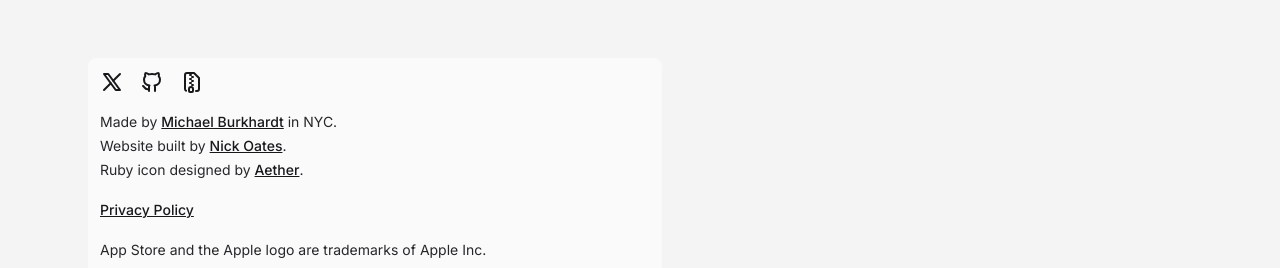
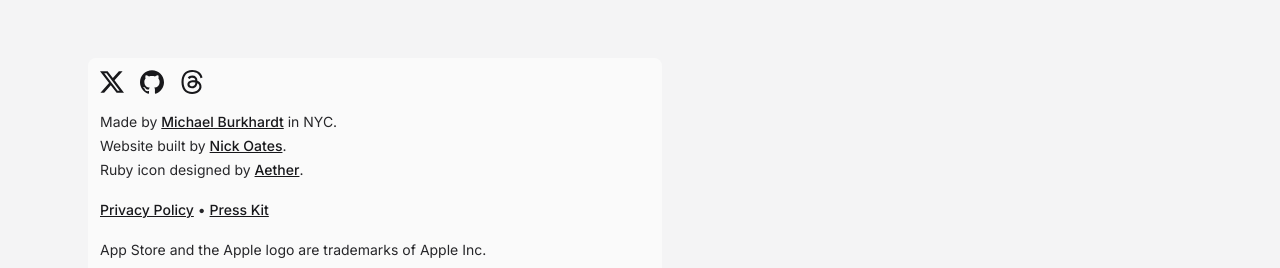
Before and after one commit to getRubyApp/Ruby-Website, a Next.js app: page / in a window 1280 px wide. Shown: the part 1273-1541 px from the top of the page. Built offline with nearby package versions, Linux system fonts and the light colour scheme.

Commit message:
Add threads link and change icons

```diff
--- a/app/components/Footer.tsx
+++ b/app/components/Footer.tsx
@@ -1,30 +1,19 @@
-import { GitHubIcon, PressKitIcon, XIcon } from "@/components/Icons";
+import { XIcon, GitHubIcon, ThreadsIcon } from "@/components/Icons";
 
 export default function Footer() {
 	return (
 		<footer className="rounded-lg bg-zinc-50 dark:bg-zinc-950 my-6 text-zinc-800 dark:text-zinc-200 p-3 prose dark:prose-invert prose-sm prose-zinc dark:hover:prose-a:text-pink-300 hover:prose-a:text-pink-700 prose-a:transition prose-a:ease-in-out">
 			<div className="flex space-x-4">
-				<a
-					href="https://x.com/getRubyApp"
-					title="Ruby on X"
-					target="_blank"
-				>
+				<a href="https://x.com/getRubyApp" target="_blank">
 					<XIcon />
 				</a>
 
-				<a
-					href="https://github.com/getRubyApp"
-					title="Ruby on GitHub"
-					target="_blank"
-				>
+				<a href="https://github.com/getRubyApp" target="_blank">
 					<GitHubIcon />
 				</a>
 
-				<a
-					href="https://dl.rubyapp.org/Ruby2PressKit.zip"
-					title="Download Press Kit"
-				>
-					<PressKitIcon />
+				<a href="https://www.threads.net/@getrubyapp" target="_blank">
+					<ThreadsIcon />
 				</a>
 			</div>
 
@@ -38,7 +27,8 @@ export default function Footer() {
 				<a href="https://x.com/AetherAurelia">Aether</a>.
 			</p>
 			<p>
-				<a href="/privacy">Privacy Policy</a>
+				<a href="/privacy">Privacy Policy</a> &bull;{" "}
+				<a href="https://dl.rubyapp.org/Ruby2PressKit.zip">Press Kit</a>
 			</p>
 			<p>App Store and the Apple logo are trademarks of Apple Inc.</p>
 			<p>&copy; 2020-2024 Michael Burkhardt</p>
--- a/app/components/Icons.tsx
+++ b/app/components/Icons.tsx
@@ -24,19 +24,15 @@ export function AppStoreIcon({ className }: { className?: string }) {
 export function XIcon() {
 	return (
 		<svg
+			role="img"
+			viewBox="0 0 24 24"
 			xmlns="http://www.w3.org/2000/svg"
 			width="24"
 			height="24"
-			viewBox="0 0 24 24"
-			fill="none"
-			stroke="currentColor"
-			strokeWidth="2"
-			strokeLinecap="round"
-			strokeLinejoin="round"
+			fill="currentColor"
 		>
-			<path stroke="none" d="M0 0h24v24H0z" fill="none" />
-			<path d="M4 4l11.733 16h4.267l-11.733 -16z" />
-			<path d="M4 20l6.768 -6.768m2.46 -2.46l6.772 -6.772" />
+			<title>X</title>
+			<path d="M18.901 1.153h3.68l-8.04 9.19L24 22.846h-7.406l-5.8-7.584-6.638 7.584H.474l8.6-9.83L0 1.154h7.594l5.243 6.932ZM17.61 20.644h2.039L6.486 3.24H4.298Z" />
 		</svg>
 	);
 }
@@ -44,44 +40,31 @@ export function XIcon() {
 export function GitHubIcon() {
 	return (
 		<svg
+			role="img"
+			viewBox="0 0 24 24"
 			xmlns="http://www.w3.org/2000/svg"
 			width="24"
 			height="24"
-			viewBox="0 0 24 24"
-			fill="none"
-			stroke="currentColor"
-			strokeWidth="2"
-			strokeLinecap="round"
-			strokeLinejoin="round"
+			fill="currentColor"
 		>
-			<path stroke="none" d="M0 0h24v24H0z" fill="none" />
-			<path d="M9 19c-4.3 1.4 -4.3 -2.5 -6 -3m12 5v-3.5c0 -1 .1 -1.4 -.5 -2c2.8 -.3 5.5 -1.4 5.5 -6a4.6 4.6 0 0 0 -1.3 -3.2a4.2 4.2 0 0 0 -.1 -3.2s-1.1 -.3 -3.5 1.3a12.3 12.3 0 0 0 -6.2 0c-2.4 -1.6 -3.5 -1.3 -3.5 -1.3a4.2 4.2 0 0 0 -.1 3.2a4.6 4.6 0 0 0 -1.3 3.2c0 4.6 2.7 5.7 5.5 6c-.6 .6 -.6 1.2 -.5 2v3.5" />
+			<title>GitHub</title>
+			<path d="M12 .297c-6.63 0-12 5.373-12 12 0 5.303 3.438 9.8 8.205 11.385.6.113.82-.258.82-.577 0-.285-.01-1.04-.015-2.04-3.338.724-4.042-1.61-4.042-1.61C4.422 18.07 3.633 17.7 3.633 17.7c-1.087-.744.084-.729.084-.729 1.205.084 1.838 1.236 1.838 1.236 1.07 1.835 2.809 1.305 3.495.998.108-.776.417-1.305.76-1.605-2.665-.3-5.466-1.332-5.466-5.93 0-1.31.465-2.38 1.235-3.22-.135-.303-.54-1.523.105-3.176 0 0 1.005-.322 3.3 1.23.96-.267 1.98-.399 3-.405 1.02.006 2.04.138 3 .405 2.28-1.552 3.285-1.23 3.285-1.23.645 1.653.24 2.873.12 3.176.765.84 1.23 1.91 1.23 3.22 0 4.61-2.805 5.625-5.475 5.92.42.36.81 1.096.81 2.22 0 1.606-.015 2.896-.015 3.286 0 .315.21.69.825.57C20.565 22.092 24 17.592 24 12.297c0-6.627-5.373-12-12-12" />
 		</svg>
 	);
 }
 
-export function PressKitIcon() {
+export function ThreadsIcon() {
 	return (
 		<svg
+			role="img"
+			viewBox="0 0 24 24"
 			xmlns="http://www.w3.org/2000/svg"
 			width="24"
 			height="24"
-			viewBox="0 0 24 24"
-			fill="none"
-			stroke="currentColor"
-			strokeWidth="2"
-			strokeLinecap="round"
-			strokeLinejoin="round"
+			fill="currentColor"
 		>
-			<path stroke="none" d="M0 0h24v24H0z" fill="none" />
-			<path d="M6 20.735a2 2 0 0 1 -1 -1.735v-14a2 2 0 0 1 2 -2h7l5 5v11a2 2 0 0 1 -2 2h-1" />
-			<path d="M11 17a2 2 0 0 1 2 2v2a1 1 0 0 1 -1 1h-2a1 1 0 0 1 -1 -1v-2a2 2 0 0 1 2 -2z" />
-			<path d="M11 5l-1 0" />
-			<path d="M13 7l-1 0" />
-			<path d="M11 9l-1 0" />
-			<path d="M13 11l-1 0" />
-			<path d="M11 13l-1 0" />
-			<path d="M13 15l-1 0" />
+			<title>Threads</title>
+			<path d="M12.186 24h-.007c-3.581-.024-6.334-1.205-8.184-3.509C2.35 18.44 1.5 15.586 1.472 12.01v-.017c.03-3.579.879-6.43 2.525-8.482C5.845 1.205 8.6.024 12.18 0h.014c2.746.02 5.043.725 6.826 2.098 1.677 1.29 2.858 3.13 3.509 5.467l-2.04.569c-1.104-3.96-3.898-5.984-8.304-6.015-2.91.022-5.11.936-6.54 2.717C4.307 6.504 3.616 8.914 3.589 12c.027 3.086.718 5.496 2.057 7.164 1.43 1.783 3.631 2.698 6.54 2.717 2.623-.02 4.358-.631 5.8-2.045 1.647-1.613 1.618-3.593 1.09-4.798-.31-.71-.873-1.3-1.634-1.75-.192 1.352-.622 2.446-1.284 3.272-.886 1.102-2.14 1.704-3.73 1.79-1.202.065-2.361-.218-3.259-.801-1.063-.689-1.685-1.74-1.752-2.964-.065-1.19.408-2.285 1.33-3.082.88-.76 2.119-1.207 3.583-1.291a13.853 13.853 0 0 1 3.02.142c-.126-.742-.375-1.332-.75-1.757-.513-.586-1.308-.883-2.359-.89h-.029c-.844 0-1.992.232-2.721 1.32L7.734 7.847c.98-1.454 2.568-2.256 4.478-2.256h.044c3.194.02 5.097 1.975 5.287 5.388.108.046.216.094.321.142 1.49.7 2.58 1.761 3.154 3.07.797 1.82.871 4.79-1.548 7.158-1.85 1.81-4.094 2.628-7.277 2.65Zm1.003-11.69c-.242 0-.487.007-.739.021-1.836.103-2.98.946-2.916 2.143.067 1.256 1.452 1.839 2.784 1.767 1.224-.065 2.818-.543 3.086-3.71a10.5 10.5 0 0 0-2.215-.221z" />
 		</svg>
 	);
 }
```
